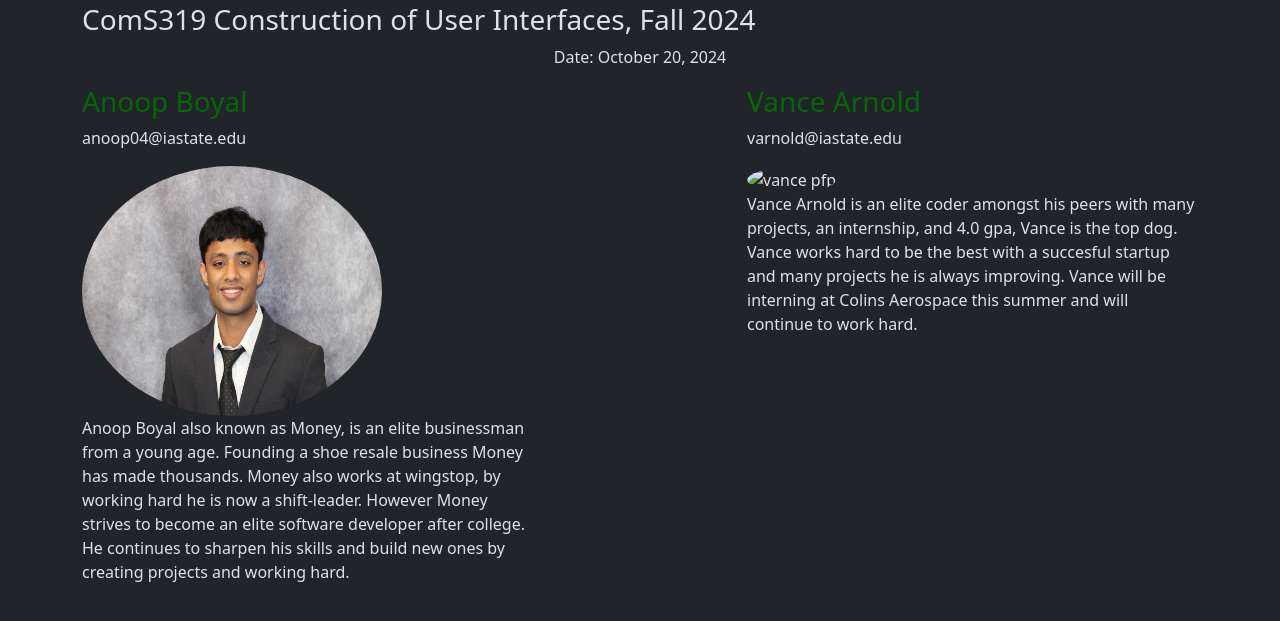
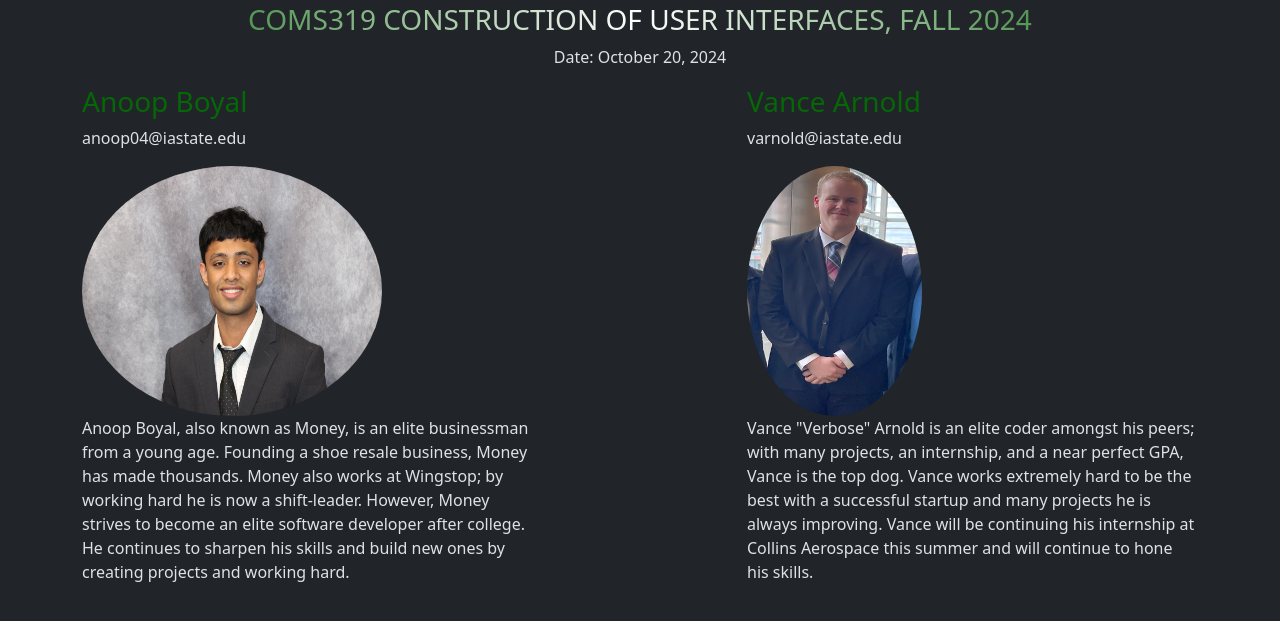
Before and after one commit to Noop04/319midtermProject, a plain HTML site: page about.html in a window 1280 px wide. Shown: the part 161-782 px from the top of the page. Drawn offline with nearby package versions, Linux system fonts and the light colour scheme.

Commit message:
Added about for Vance

```diff
--- a/about.html
+++ b/about.html
@@ -58,7 +58,7 @@
         <h2 class="text-center"> The Creators</h2>
         <div class="row mt-4">
 
-            <h3 class="glow" >ComS319 Construction of User Interfaces, Fall 2024</h3>
+            <h3 class="glow">ComS319 Construction of User Interfaces, Fall 2024</h3>
             <p class="text-center">Date: October 20, 2024</p>
             <!-- Student 1 -->
             <div class="col-md-5 text-left mb-4">
@@ -67,12 +67,10 @@
                 <img src="./images/profilepic.jpeg" alt="Anoop pfp" class="rounded-circle" width="300" height="250">
 
                 <p>
-                    Anoop Boyal also known as Money, is an elite businessman from a young age. Founding a shoe resale
-                    business Money has made thousands. Money also works at wingstop, by working hard he is now a
-                    shift-leader. However Money strives to become an elite software developer after college. He
+                    Anoop Boyal, also known as Money, is an elite businessman from a young age. Founding a shoe resale
+                    business, Money has made thousands. Money also works at Wingstop; by working hard he is now a
+                    shift-leader. However, Money strives to become an elite software developer after college. He
                     continues to sharpen his skills and build new ones by creating projects and working hard.
-
-                    <!-- add desc -->
                 </p>
             </div>
 
@@ -81,13 +79,12 @@
             <div class="col-md-5 offset-md-2 text-right mb-4">
                 <h3 style="color: #056706">Vance Arnold</h3>
                 <p>varnold@iastate.edu</p>
-                <img src="" alt="vance pfp" class="rounded-circle" width="300" height="250">
+                <img src="./images/vancepfp2.jpg" alt="vance pfp" class="rounded-circle" width="175" height="250">
                 <p>
-                    <!-- add desc -->
-                    Vance Arnold is an elite coder amongst his peers with many projects, an internship, and 4.0 gpa,
-                    Vance is the top dog. Vance works hard to be the best with a succesful startup and many projects he
-                    is always improving. Vance will be interning at Colins Aerospace this summer and will continue to
-                    work hard.
+                    Vance "Verbose" Arnold is an elite coder amongst his peers; with many projects, an internship,
+                    and a near perfect GPA, Vance is the top dog. Vance works extremely hard to be the best with a
+                    successful startup and many projects he is always improving. Vance will be continuing his
+                    internship at Collins Aerospace this summer and will continue to hone his skills.
                 </p>
             </div>
 
--- a/styles.css
+++ b/styles.css
@@ -130,6 +130,7 @@ h2 {
 
 .btn-primary:hover {
   background-color: #045e06 !important;
+}
 
 .glow {
 
```
Also changed, not shown: images/vancepfp2.jpg (added).
